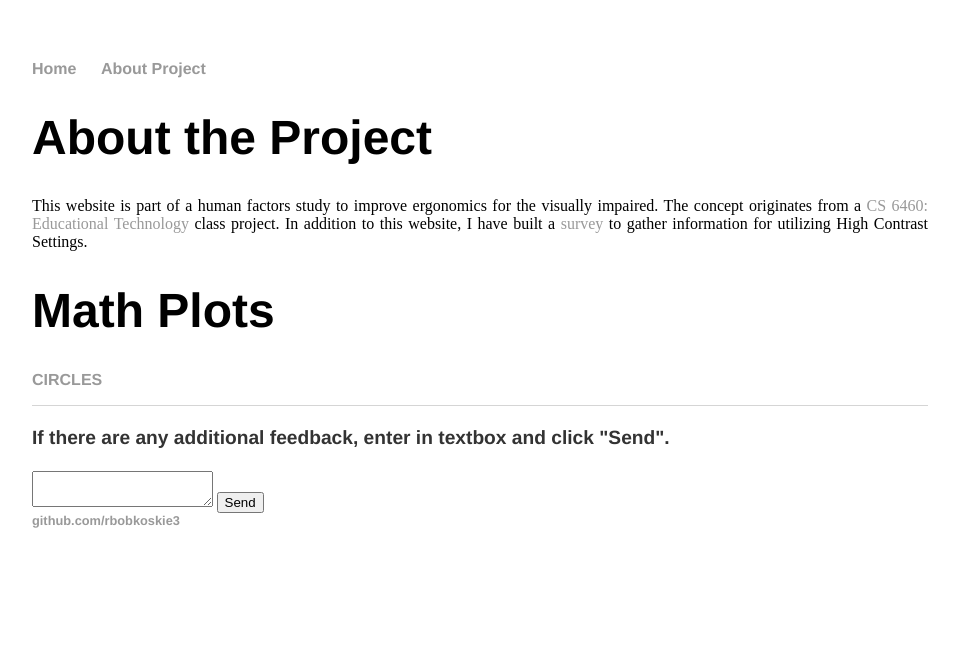
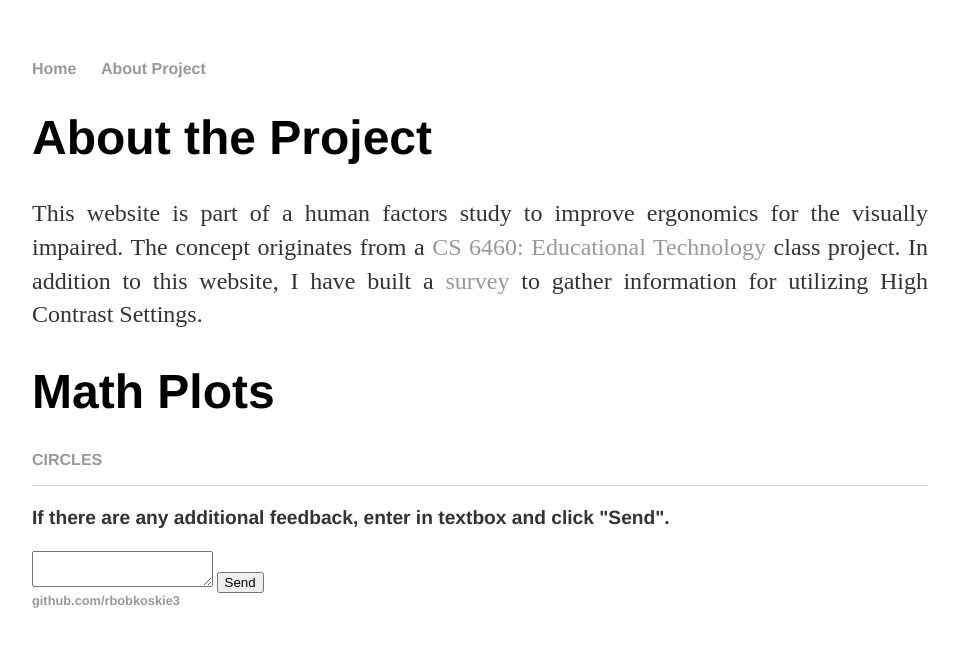
Before and after one commit to rbobkoskie3/rbobkoskie3.github.io, a Jekyll site: the page built from about/index.html, in a window 1280 px wide. Shown: the top 647 px of the page, without its empty margins (160-1119 px from the left). Built offline with Jekyll 4.4.1, drawn with Linux system fonts in a browser that asks for light colours.

Commit message:
Update index.html

```diff
--- a/about/index.html
+++ b/about/index.html
@@ -13,11 +13,11 @@ title: Math, Sonification, Plots
         </head>
 
         <h1>About the Project</h1>
-        <div>
+        <div><p>
            This website is part of a human factors study to improve ergonomics for the visually impaired.
            The concept originates from a <a href="https://www.omscs.gatech.edu/cs-6460-educational-technology" target="_blank">
            CS 6460: Educational Technology</a> class project. In addition to this website,
            I have built a <a href="https://docs.google.com/forms/d/e/1FAIpQLSc0ICzX_vJjHwATkwU86fbXTqOgTGyMJfLvh73lRyYgIZT9Xg/viewform" target="_blank">
            survey</a> to gather information for utilizing High Contrast Settings.
-        </div>
+        </p></div>
 </div>
```
